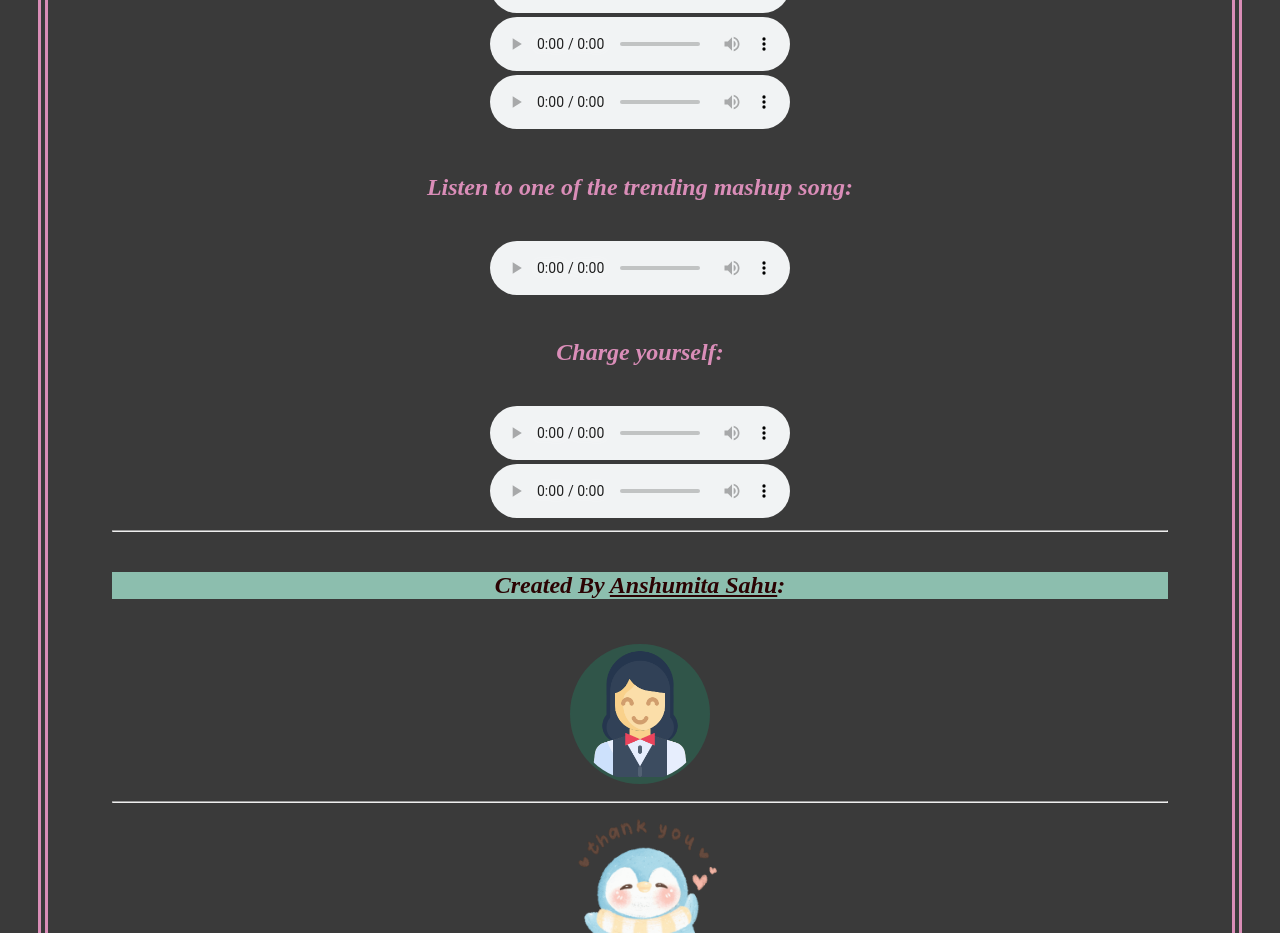
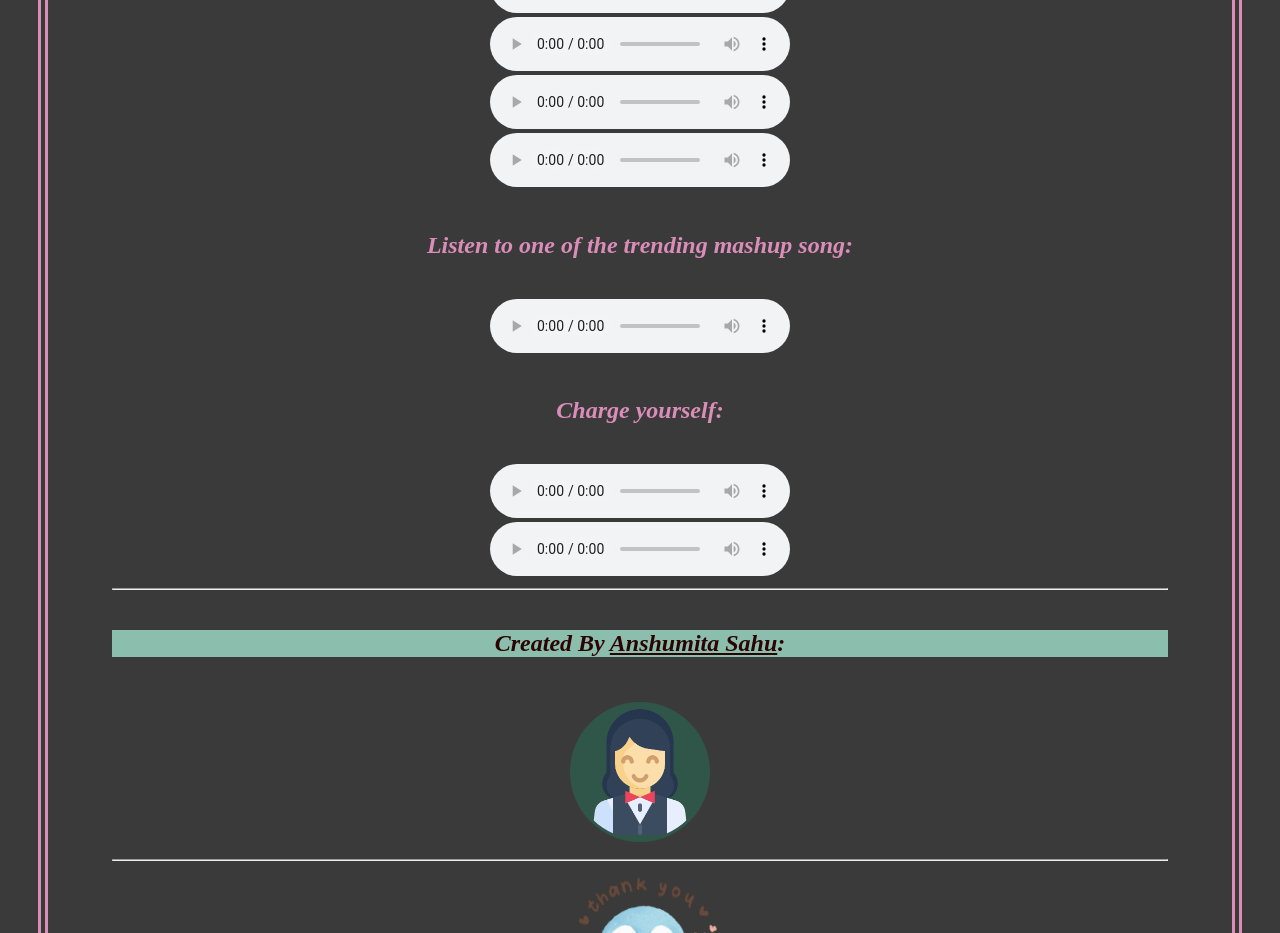
Before and after one commit to anshumitasahu/spotify, a plain HTML site: page index.html in a window 1280 px wide. Shown: the part 1920-2853 px from the top of the page. Drawn offline with Linux system fonts and the light colour scheme; a web font is replaced by a local one.

Commit message:
added songs

```diff
--- a/index.html
+++ b/index.html
@@ -151,6 +151,9 @@
     <div><audio src="./aud/Gasolina_192(PaglaSongs).mp3" controls>Gasolina</audio></div>
     <div><audio src="./aud/Stay_192(PaglaSongs).mp3" controls>Stay</audio>
     </div>
+    <div>
+        <audio src="./aud/On My Way-(PagalSongs.Com.IN).mp3"controls>On My Way</audio>
+    </div>
 
         <h5>Listen to one of the trending mashup song:</h5>
         <div>
```
Also changed, not shown: 1 other file.
